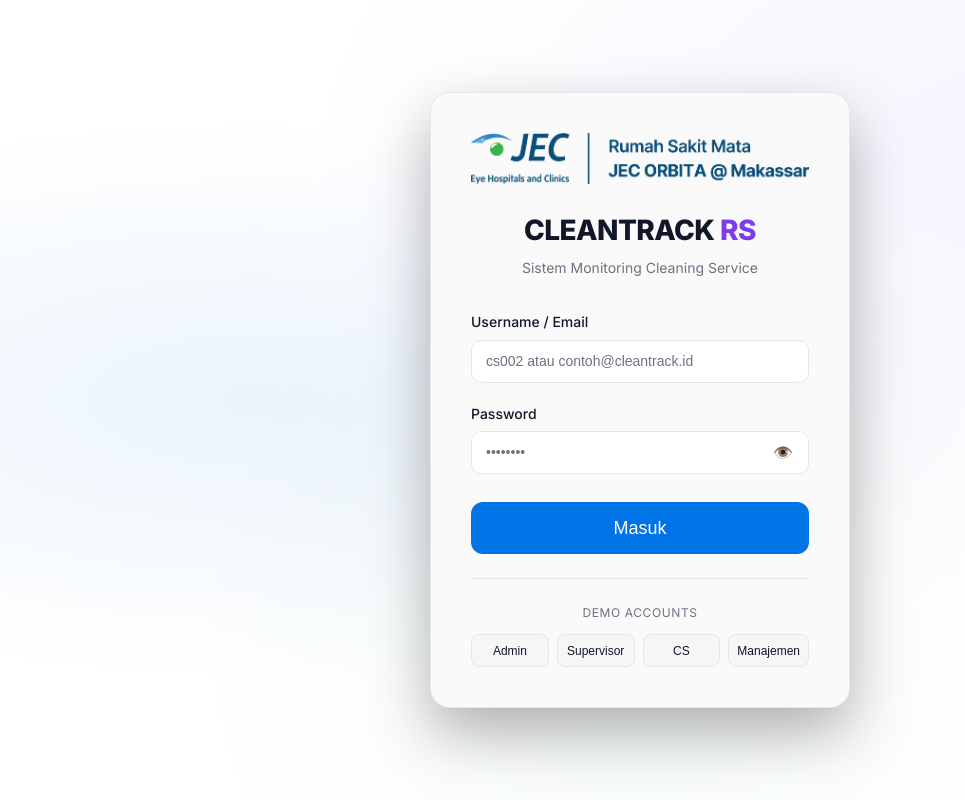
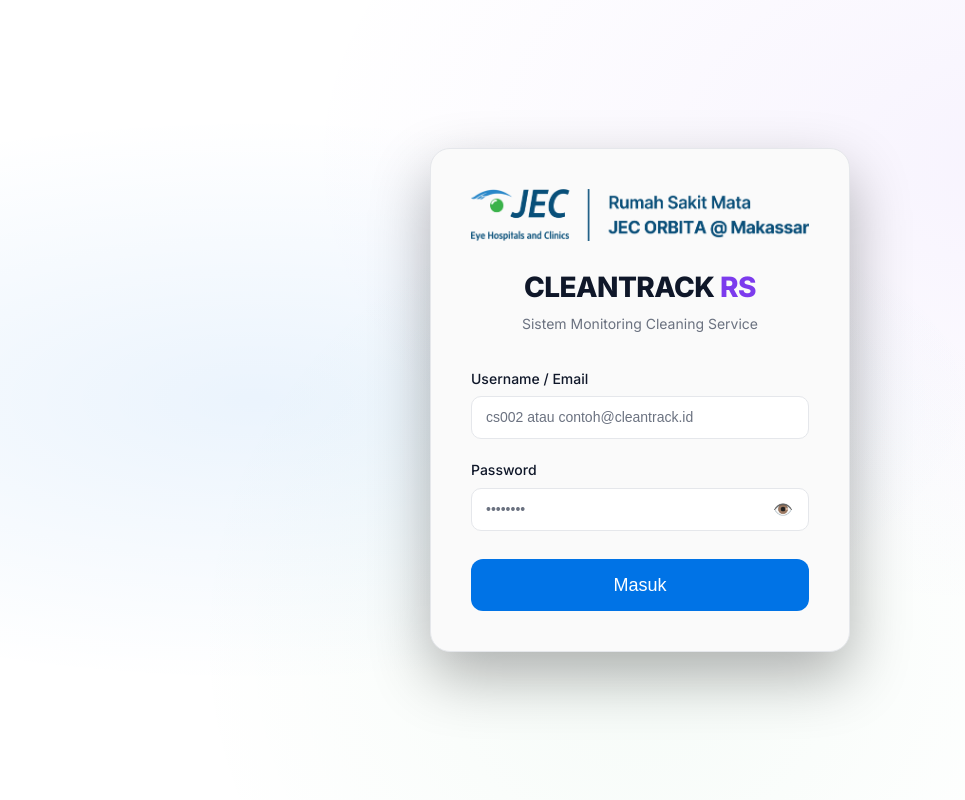
Before and after one commit to xzikram/cs-orbita, a Vue app in the folder frontend/: page /login in a window 1280 px wide. Shown: the whole page, without its empty margins (0-965 px from the left). Built offline with nearby package versions, Linux system fonts and the light colour scheme; no server answers.

Commit message:
chore: remove demo accounts from login page and seeders

```diff
--- a/frontend/src/pages/auth/LoginPage.vue
+++ b/frontend/src/pages/auth/LoginPage.vue
@@ -83,25 +83,6 @@
           <span v-else>Masuk</span>
         </button>
       </form>
-
-      <!-- Demo Accounts -->
-      <div class="demo-accounts">
-        <p class="demo-title">Demo Accounts</p>
-        <div class="demo-grid">
-          <button class="demo-btn" @click="email = 'admin@cleantrack.id'; password = 'password'">
-            <span class="demo-role">Admin</span>
-          </button>
-          <button class="demo-btn" @click="email = 'supervisor@cleantrack.id'; password = 'password'">
-            <span class="demo-role">Supervisor</span>
-          </button>
-          <button class="demo-btn" @click="email = 'andi@cleantrack.id'; password = 'password'">
-            <span class="demo-role">CS</span>
-          </button>
-          <button class="demo-btn" @click="email = 'direktur@cleantrack.id'; password = 'password'">
-            <span class="demo-role">Manajemen</span>
-          </button>
-        </div>
-      </div>
     </div>
   </div>
 </template>
@@ -239,46 +220,4 @@
 @keyframes spin {
   to { transform: rotate(360deg); }
 }
-
-.demo-accounts {
-  margin-top: 1.5rem;
-  padding-top: 1.5rem;
-  border-top: 1px solid hsl(var(--border));
-}
-
-.demo-title {
-  font-size: 0.75rem;
-  color: hsl(var(--muted-foreground));
-  text-align: center;
-  margin-bottom: 0.75rem;
-  text-transform: uppercase;
-  letter-spacing: 0.05em;
-}
-
-.demo-grid {
-  display: grid;
-  grid-template-columns: repeat(4, 1fr);
-  gap: 0.5rem;
-}
-
-.demo-btn {
-  padding: 0.5rem;
-  background: hsl(var(--muted) / 0.5);
-  border: 1px solid hsl(var(--border));
-  border-radius: 0.5rem;
-  cursor: pointer;
-  transition: all 0.2s;
-  text-align: center;
-}
-
-.demo-btn:hover {
-  border-color: hsl(var(--primary) / 0.4);
-  background: hsl(var(--muted));
-}
-
-.demo-role {
-  font-size: 0.75rem;
-  font-weight: 500;
-  color: hsl(var(--foreground));
-}
 </style>
```
Also changed, not shown: 1 other file (tests, documents, lock files or other folders).
